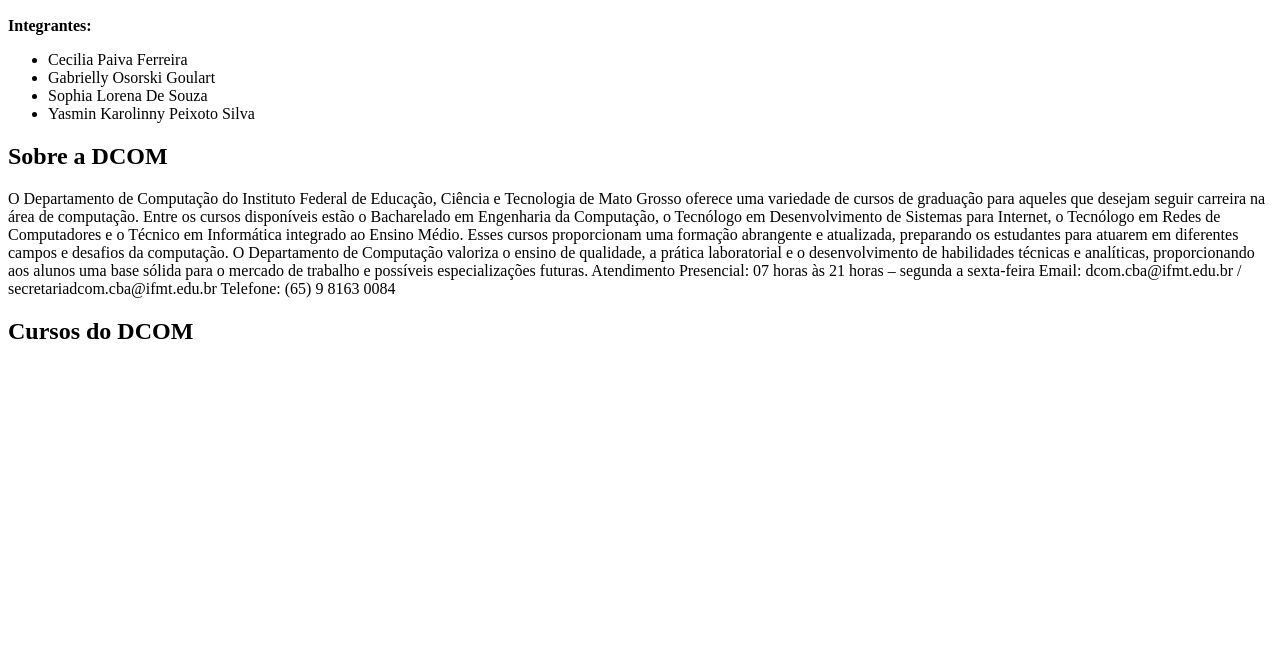
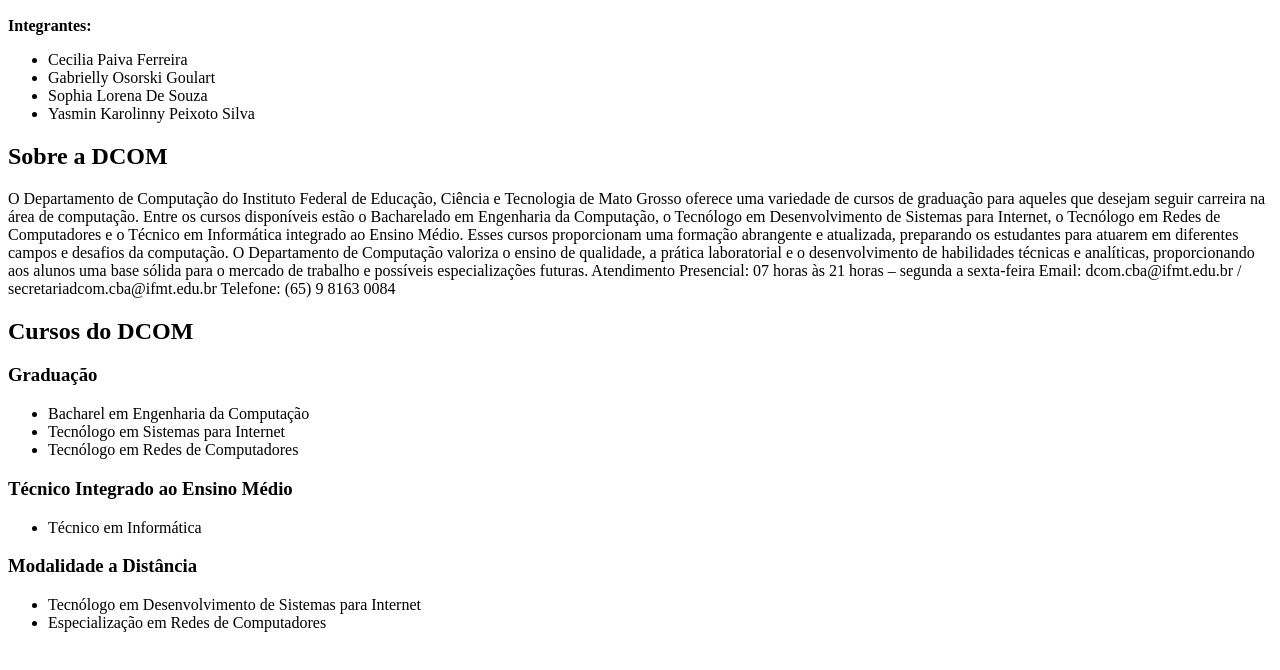
Before and after one commit to ceciliapaivaferreira-hub/Atividade-Back-End-07.04.2026, a plain HTML site: page index.html in a window 1280 px wide. Shown: the part 110-780 px from the top of the page. Drawn offline with Linux system fonts and the light colour scheme.

Commit message:
Update index.html

```diff
--- a/index.html
+++ b/index.html
@@ -27,5 +27,23 @@
 
     <h2>Cursos do DCOM</h2>
 
+    <h3>Graduação</h3>
+    <ul>
+        <li>Bacharel em Engenharia da Computação</li>
+        <li>Tecnólogo em Sistemas para Internet</li>
+        <li>Tecnólogo em Redes de Computadores</li>
+    </ul>
+
+    <h3>Técnico Integrado ao Ensino Médio</h3>
+    <ul>
+        <li>Técnico em Informática</li>
+    </ul>
+
+    <h3>Modalidade a Distância</h3>
+    <ul>
+        <li>Tecnólogo em Desenvolvimento de Sistemas para Internet</li>
+        <li>Especialização em Redes de Computadores</li>
+    </ul>
+
 </body>
 </html>
```
